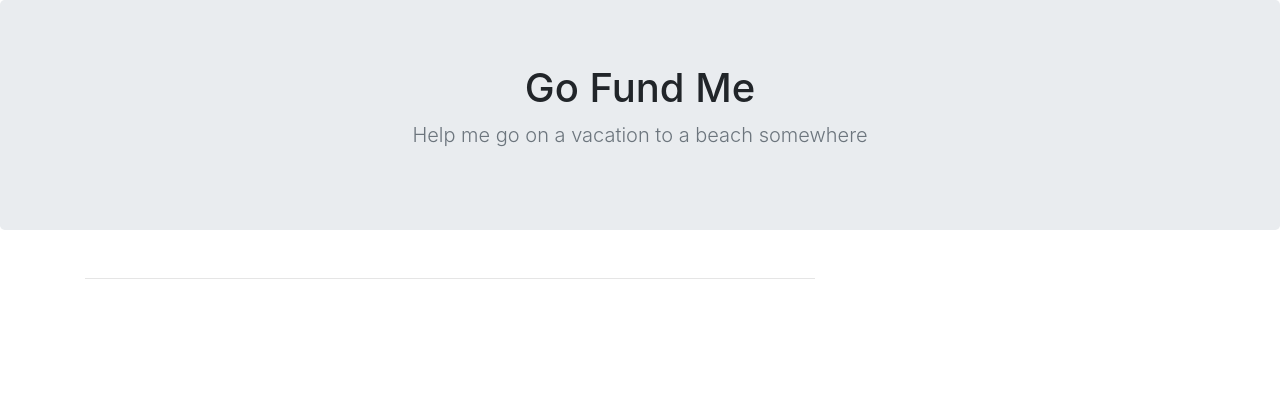
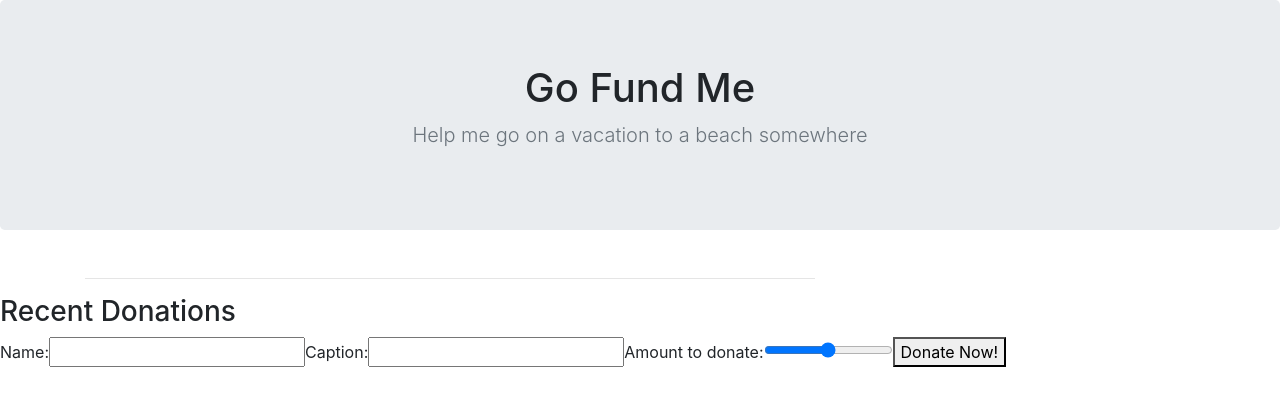
Before and after one commit to joinpursuit/Pursuit-Core-Web-Props-Lab-Tested, a React (Create React App) app: page / in a window 1280 px wide. Shown: the top 406 px of the page. Built offline with nearby package versions, Linux system fonts and the light colour scheme.

Commit message:
Add basic HTML

```diff
--- a/src/App.js
+++ b/src/App.js
@@ -3,6 +3,10 @@
 import TopBar from "./Components/TopBar";
 
 import "./App.css";
+
+import RecentDonations from "./Components/RecentDonations.js"
+import DonationForm from "./Components/DonationForm.js"
+
 
 const donations = [
   {
@@ -53,6 +57,8 @@
             </div>
           </div>
         </div>
+        <RecentDonations />
+        <DonationForm />
       </>
     );
   }
--- a/src/Components/DonationForm.js
+++ b/src/Components/DonationForm.js
@@ -1,7 +1,19 @@
 import React from "react";
 
 const DonationForm = () => {
-  return null;
+  return (
+    <section>
+      <form>
+        <label>Name:</label>
+        <input type="text"></input>
+        <label>Caption:</label>
+        <input type="text"></input>
+        <label>Amount to donate:</label>
+        <input type="range" min="0" max="100" step="5"></input>
+        <button>Donate Now!</button>
+      </form>
+    </section>
+  )
 };
 
 export default DonationForm;
--- a/src/Components/RecentDonations.js
+++ b/src/Components/RecentDonations.js
@@ -1,7 +1,11 @@
 import React from "react";
 
 const RecentDonations = () => {
-  return null;
+  return (
+    <section>
+      <h3>Recent Donations</h3>
+    </section>
+  )
 };
 
 export default RecentDonations;
```
